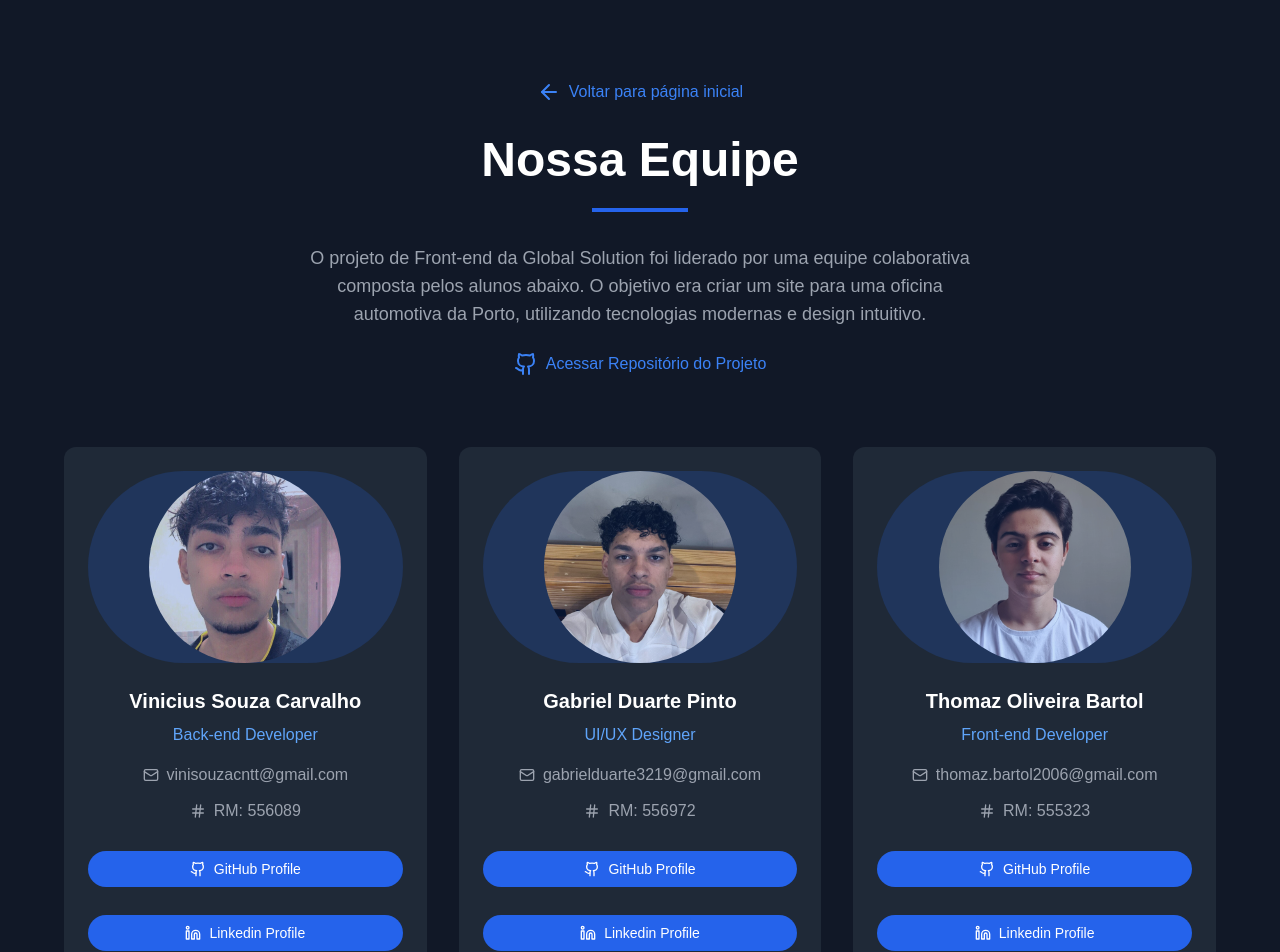
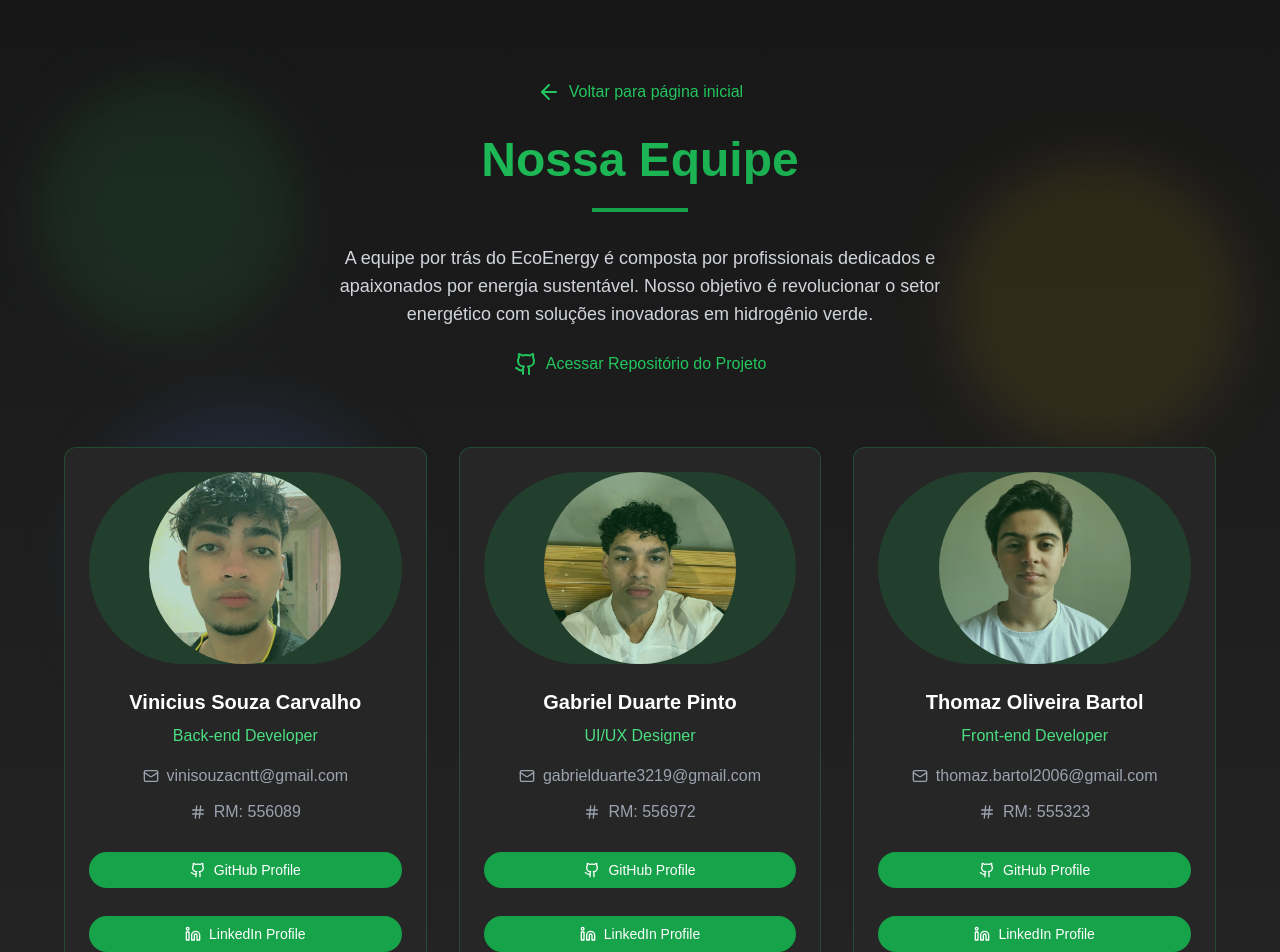
Before and after one commit to SouzaEu/EcoEnergy-Front-end, a Next.js app: page /StudentPage in a window 1280 px wide. Shown: the top 952 px of the page. Built offline with nearby package versions, Linux system fonts and the light colour scheme.

Commit message:
adição de pagina de alunos

```diff
--- a/src/app/StudentPage/page.tsx
+++ b/src/app/StudentPage/page.tsx
@@ -1,10 +1,9 @@
 'use client'
 
-import React from 'react'
+import { motion } from 'framer-motion'
+import { ArrowLeft, Github, Hash, Linkedin, Mail } from 'lucide-react'
 import Image from 'next/image'
 import Link from 'next/link'
-import { ArrowLeft, Github, Linkedin, Mail, User, Hash } from 'lucide-react'
-import { motion } from 'framer-motion'
 
 const teamMembers = [
   {
@@ -12,7 +11,7 @@ const teamMembers = [
     email: "vinisouzacntt@gmail.com",
     rm: "556089",
     github: "https://github.com/SouzaEu",
-    Linkedin: "https://www.linkedin.com/in/souzav/",
+    linkedin: "https://www.linkedin.com/in/souzav/",
     image: "/rosto-vini.jpg",
     role: "Back-end Developer"
   },
@@ -21,7 +20,7 @@ const teamMembers = [
     email: "gabrielduarte3219@gmail.com",
     rm: "556972",
     github: "https://github.com/gabrielduar7e",
-    Linkedin: "https://github.com/ThomazBartol",
+    linkedin: "https://www.linkedin.com/in/gabriel-duarte-pinto/",
     image: "/gabrielgatao.jpg",
     role: "UI/UX Designer"
   },
@@ -30,7 +29,7 @@ const teamMembers = [
     email: "thomaz.bartol2006@gmail.com",
     rm: "555323",
     github: "https://github.com/ThomazBartol",
-    Linkedin: "https://github.com/ThomazBartol",
+    linkedin: "https://www.linkedin.com/in/thomaz-bartol/",
     image: "/rosto-thomaz.jpg",
     role: "Front-end Developer"
   }
@@ -60,8 +59,13 @@ export default function TeamPage() {
   }
 
   return (
-    <div className="min-h-screen bg-gray-900 text-white py-20">
-      <div className="container mx-auto px-4">
+    <div className="min-h-screen bg-gradient-to-b from-neutral-900 to-neutral-800 text-white py-20">
+      <div className="fixed inset-0 z-0 pointer-events-none">
+        <div className="absolute top-20 left-10 w-64 h-64 bg-green-500 rounded-full mix-blend-multiply filter blur-xl opacity-10 animate-blob"></div>
+        <div className="absolute top-40 right-10 w-72 h-72 bg-yellow-500 rounded-full mix-blend-multiply filter blur-xl opacity-10 animate-blob animation-delay-2000"></div>
+        <div className="absolute bottom-20 left-20 w-80 h-80 bg-blue-500 rounded-full mix-blend-multiply filter blur-xl opacity-10 animate-blob animation-delay-4000"></div>
+      </div>
+      <div className="container mx-auto px-4 relative z-10">
         {/* Header Section */}
         <motion.div
           initial={{ opacity: 0, y: -20 }}
@@ -71,16 +75,16 @@ export default function TeamPage() {
         >
           <Link
             href="/"
-            className="inline-flex items-center text-blue-500 hover:text-blue-400 transition-colors mb-8 group"
+            className="inline-flex items-center text-green-500 hover:text-green-400 transition-colors mb-8 group"
           >
             <ArrowLeft className="mr-2 group-hover:-translate-x-1 transition-transform" />
             Voltar para página inicial
           </Link>
-          <h1 className="text-4xl md:text-5xl font-bold mb-6">Nossa Equipe</h1>
-          <div className="w-24 h-1 bg-blue-600 mx-auto mb-8"></div>
-          <p className="text-gray-400 max-w-2xl mx-auto text-lg">
-            O projeto de Front-end da Global Solution foi liderado por uma equipe colaborativa composta pelos alunos abaixo.
-            O objetivo era criar um site para uma oficina automotiva da Porto, utilizando tecnologias modernas e design intuitivo.
+          <h1 className="text-4xl md:text-5xl font-bold mb-6 bg-gradient-to-r from-green-500 to-green-600 text-transparent bg-clip-text">Nossa Equipe</h1>
+          <div className="w-24 h-1 bg-green-600 mx-auto mb-8"></div>
+          <p className="text-gray-300 max-w-2xl mx-auto text-lg">
+            A equipe por trás do EcoEnergy é composta por profissionais dedicados e apaixonados por energia sustentável.
+            Nosso objetivo é revolucionar o setor energético com soluções inovadoras em hidrogênio verde.
           </p>
           <motion.div
             initial={{ opacity: 0 }}
@@ -89,10 +93,10 @@ export default function TeamPage() {
             className="mt-6"
           >
             <Link
-              href="https://github.com/SouzaEu/GLOBAL-SOLUTION-FRONT-END-1TDSPK"
+              href="https://github.com/EcoEnergy/sustainable-energy-solutions"
               target="_blank"
               rel="noopener noreferrer"
-              className="text-blue-500 hover:text-blue-400 transition-colors inline-flex items-center"
+              className="text-green-500 hover:text-green-400 transition-colors inline-flex items-center"
             >
               <Github className="mr-2" />
               Acessar Repositório do Projeto
@@ -111,7 +115,7 @@ export default function TeamPage() {
             <motion.div
               key={member.rm}
               variants={itemVariants}
-              className="bg-gray-800 rounded-xl p-6 transform hover:-translate-y-2 transition-transform duration-300"
+              className="bg-neutral-800 rounded-xl p-6 transform hover:-translate-y-2 transition-transform duration-300 border border-green-600/30 hover:border-green-600/60"
             >
               <div className="relative mb-6 group">
                 <div className="relative w-48 h-48 mx-auto rounded-full overflow-hidden">
@@ -127,18 +131,18 @@ export default function TeamPage() {
                   initial={{ opacity: 0 }}
                   animate={{ opacity: 1 }}
                   transition={{ delay: 0.6 + index * 0.2 }}
-                  className="absolute inset-0 bg-blue-600/20 rounded-full opacity-0 group-hover:opacity-100 transition-opacity"
+                  className="absolute inset-0 bg-green-600/20 rounded-full opacity-0 group-hover:opacity-100 transition-opacity"
                 />
               </div>
 
               <div className="text-center">
                 <h3 className="text-xl font-semibold mb-2">{member.name}</h3>
-                <p className="text-blue-400 mb-4">{member.role}</p>
+                <p className="text-green-400 mb-4">{member.role}</p>
 
                 <div className="space-y-3">
                   <div className="flex items-center justify-center text-gray-400">
                     <Mail className="w-4 h-4 mr-2" />
-                    <a href={`mailto:${member.email}`} className="hover:text-blue-400 transition-colors">
+                    <a href={`mailto:${member.email}`} className="hover:text-green-400 transition-colors">
                       {member.email}
                     </a>
                   </div>
@@ -156,26 +160,25 @@ export default function TeamPage() {
                       href={member.github}
                       target="_blank"
                       rel="noopener noreferrer"
-                      className="inline-flex items-center justify-center w-full py-2 mt-4 text-sm font-medium text-white bg-blue-600 rounded-full hover:bg-blue-700 transition-colors"
+                      className="inline-flex items-center justify-center w-full py-2 mt-4 text-sm font-medium text-white bg-green-600 rounded-full hover:bg-green-700 transition-colors"
                     >
                       <Github className="w-4 h-4 mr-2" />
                       GitHub Profile
                     </a>
                   </motion.div>
 
-
                   <motion.div
                     whileHover={{ scale: 1.05 }}
                     whileTap={{ scale: 0.95 }}
                   >
                     <a
-                      href={member.Linkedin}
+                      href={member.linkedin}
                       target="_blank"
                       rel="noopener noreferrer"
-                      className="inline-flex items-center justify-center w-full py-2 mt-4 text-sm font-medium text-white bg-blue-600 rounded-full hover:bg-blue-700 transition-colors"
+                      className="inline-flex items-center justify-center w-full py-2 mt-4 text-sm font-medium text-white bg-green-600 rounded-full hover:bg-green-700 transition-colors"
                     >
                       <Linkedin className="w-4 h-4 mr-2" />
-                      Linkedin Profile
+                      LinkedIn Profile
                     </a>
                   </motion.div>
                 </div>
@@ -193,7 +196,7 @@ export default function TeamPage() {
         >
           <Link
             href="/"
-            className="inline-flex items-center justify-center px-8 py-3 text-lg font-medium text-white bg-blue-600 rounded-full hover:bg-blue-700 transition-colors group"
+            className="inline-flex items-center justify-center px-8 py-3 text-lg font-medium text-white bg-green-600 rounded-full hover:bg-green-700 transition-colors group"
           >
             <ArrowLeft className="mr-2 group-hover:-translate-x-1 transition-transform" />
             Voltar para Página Inicial
```
